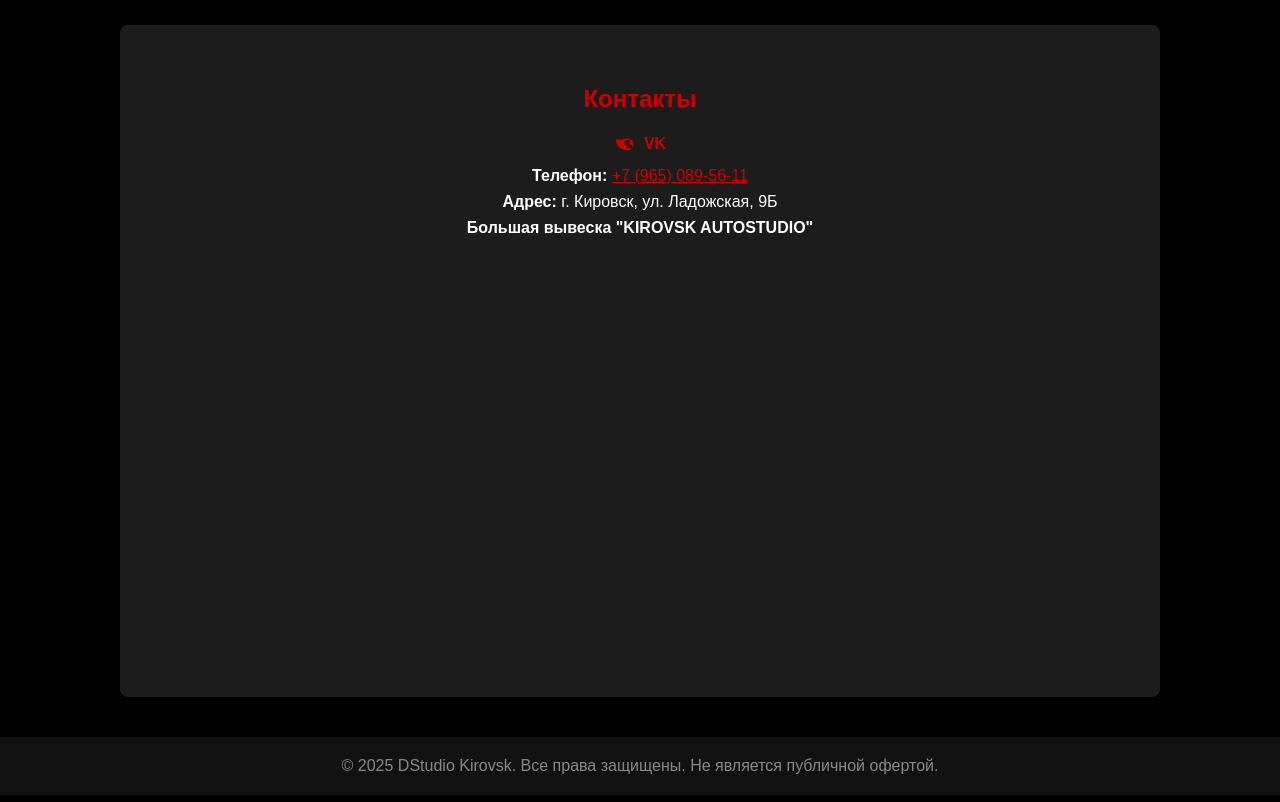
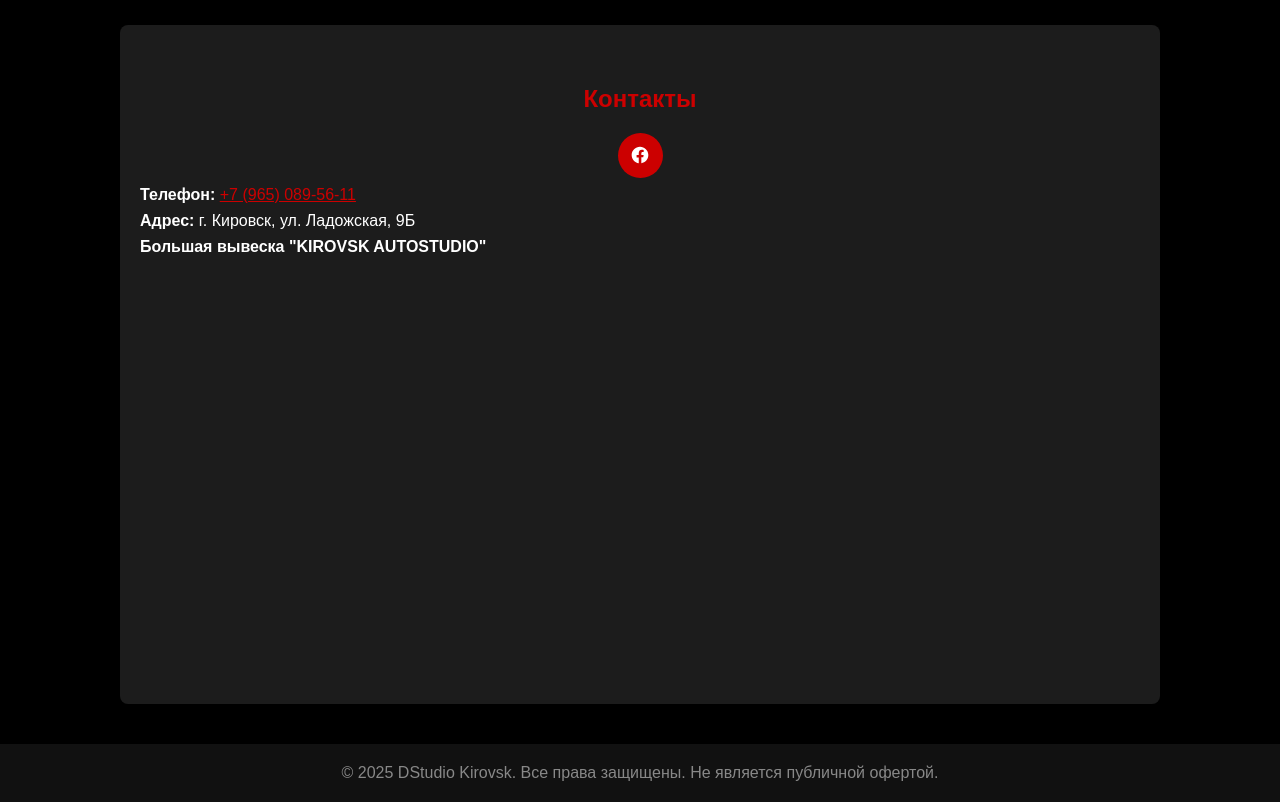
Before and after one commit to 47auto/Dstudio, a plain HTML site: page index.html in a window 1280 px wide. Shown: the part 1820-2622 px from the top of the page. Drawn offline with Linux system fonts and the light colour scheme.

Commit message:
Update index.html

```diff
--- a/index.html
+++ b/index.html
@@ -136,6 +136,32 @@ button.carousel-btn svg { pointer-events: none; }
 #toTopBtn svg {
   pointer-events: none; /* чтобы клик шел по кнопке */
 }
+    .social-links {
+  margin-top: 20px;
+  display: flex;
+  justify-content: center;
+  gap: 15px;
+}
+
+.social-btn {
+  width: 45px;
+  height: 45px;
+  border-radius: 50%;
+  display: flex;
+  align-items: center;
+  justify-content: center;
+  text-decoration: none;
+  transition: transform 0.3s, background 0.3s;
+}
+
+.social-btn.vk {
+  background: #cc0000; /* красный стиль под сайт */
+}
+
+.social-btn.vk:hover {
+  background: #a80000;
+  transform: scale(1.1);
+}
   </style>
 </head>
      <!-- Кнопка "Наверх" -->
@@ -263,15 +289,14 @@ button.carousel-btn svg { pointer-events: none; }
   </section>
     <section id="contacts">
     <h2>Контакты</h2>
-    <div style="text-align: center; margin-bottom: 20px;">
-      <p>
-  <a href="https://vk.com/dstudiokirovsk" target="_blank" style="display:inline-flex; align-items:center; gap:8px; color:#cc0000; text-decoration:none; font-weight:bold;">
-    <svg xmlns="http://www.w3.org/2000/svg" width="22" height="22" viewBox="0 0 24 24" fill="#cc0000">
-      <path d="M3 6c-.6 0-1 .4-1 1 0 6.3 5.1 11.5 11.5 11.5h.5c.6 0 1-.4 1-1v-2c0-.6-.4-1-1-1h-.5c-1.1 0-2-.9-2-2V8c0-.6-.4-1-1-1H3zM17.6 8c-.6 0-1 .4-1 1v2c0 1.1.9 2 2 2h.4c.6 0 1 .4 1 1v2c0 .6-.4 1-1 1h-.4c-3.9 0-7-3.1-7-7V9c0-.6.4-1 1-1h4c.6 0 1-.4 1-1V7c0-.6-.4-1-1-1h-4c-2.8 0-5 2.2-5 5v1c0 3.9 3.1 7 7 7h1c2.8 0 5-2.2 5-5V9c0-.6-.4-1-1-1h-2z"/>
+    <div class="social-links">
+  <a href="https://vk.com/dstudiokirovsk" target="_blank" class="social-btn vk" aria-label="Мы в VK">
+    <svg xmlns="http://www.w3.org/2000/svg" width="20" height="20" viewBox="0 0 24 24" fill="white">
+      <path d="M12 2C6.5 2 2 6.5 2 12c0 5 3.7 9.2 8.5 9.9v-7h-2.6v-2.9h2.6V9.8c0-2.6 1.5-4 3.7-4
+        1.1 0 2.2.2 2.2.2v2.4h-1.2c-1.2 0-1.6.8-1.6 1.6v1.9h2.8l-.5 2.9h-2.3v7C18.3 21.2 22 17 22 12c0-5.5-4.5-10-10-10z"/>
     </svg>
-    VK
   </a>
-</p>
+</div>
       <p><strong>Телефон:</strong> <a href="tel:+79650895611" style="color:#cc0000;">+7 (965) 089-56-11</a></p>
       <p><strong>Адрес:</strong> г. Кировск, ул. Ладожская, 9Б</p>
       <p><strong>Большая вывеска "KIROVSK AUTOSTUDIO"</strong> </p>
```
